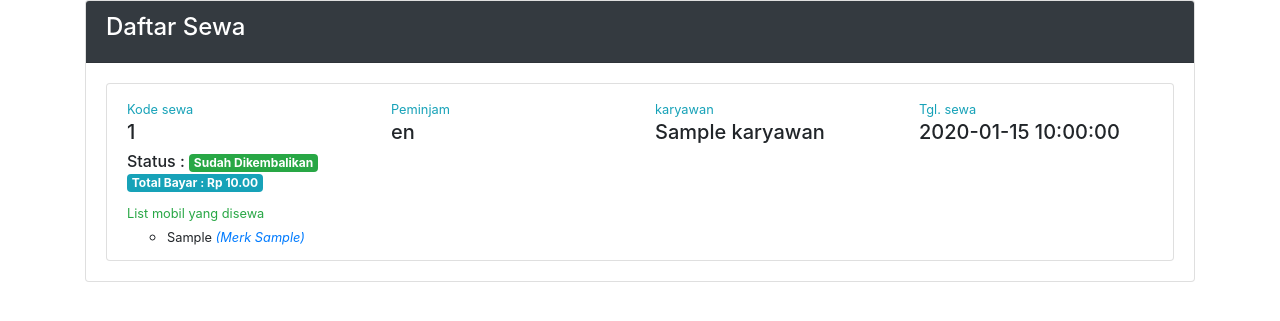
After one commit to Rarazu/rent_car, a PHP site: page /list-sewa.php in a window 1280 px wide. The commit adds this page. Shown: the top 321 px of the page. Run offline with PHP 8.4, Linux system fonts and the light colour scheme; tables that the repository leaves empty or names only in its code hold one stand-in row (values such as "Sample post").

Commit message:
Update Ketiga

```diff
--- /dev/null
+++ b/list-sewa.php
@@ -0,0 +1,121 @@
+<!DOCTYPE html>
+<html lang="en">
+<head>
+    <meta charset="UTF-8">
+    <meta http-equiv="X-UA-Compatible" content="IE=edge">
+    <meta name="viewport" content="width=device-width, initial-scale=1.0">
+    <link rel="stylesheet" href="css/bootstrap.min.css">
+    <title>Daftar Sewa</title>
+</head>
+<body>
+
+    <div class="container">
+        <div class="card">
+            <div class="card-header bg-dark">
+                <h4 class="text-white">
+                    Daftar Sewa
+                </h4>
+            </div>
+
+            <div class="card-body">
+                <ul class="list-group">
+                    <?php
+                    include "connection.php";
+                    $sql = "select
+                    sewa.*,pelanggan.*,karyawan.*
+                    from
+                    sewa inner join pelanggan
+                    on pelanggan.id_pelanggan=sewa.id_pelanggan
+                    inner join karyawan
+                    on sewa.id_karyawan=karyawan.id_karyawan";
+
+                    $hasil = mysqli_query($connect, $sql);
+                    while ($sewa = mysqli_fetch_array($hasil)) {
+                        ?>
+                        <li class="list-group-item">
+                            <div class="row">
+                                <div class="col-lg-3 col-md-6">
+                                    <small class="text-info">Kode sewa</small>
+                                    <h5><?=($sewa["id_sewa"])?></h5>
+                                </div>
+
+                                <div class="col-lg-3 col-md-6">
+                                <small class="text-info">Peminjam</small>
+                                    <h5><?=($sewa["nama_pelanggan"])?></h5>
+                                </div>
+
+                                <div class="col-lg-3 col-md-6">
+                                <small class="text-info">karyawan</small>
+                                    <h5><?=($sewa["nama_karyawan"])?></h5>
+                                </div>
+
+                                <div class="col-lg-3 col-md-6">
+                                <small class="text-info">Tgl. sewa</small>
+                                    <h5><?=($sewa["tgl_sewa"])?></h5>
+                                </div>
+                            </div>
+
+                            <div class="row">
+                                <div class="col-lg-4 col-md-6">
+                                    <h6>
+                                        Status :
+                                        <?php if ($sewa["tgl_sewa"] != $sewa["tgl_kembali"]) { ?>
+                                            <div class="badge badge-warning">
+                                                Masih Disewa
+                                            </div>
+                                            <a href="process-kembali.php?id_sewa=<?=$sewa["id_sewa"]?>"
+                                            onclick="return confirm('Kamu yakin ingin kembali?')">
+                                            <button class="btn btn-sm btn-success mx-2">
+                                                Dikembalikan
+                                            </button>
+                                            </a>
+
+                                        <?php } else {?>
+                                            <div class="badge badge-success">
+                                                Sudah Dikembalikan
+                                            </div>
+                                            <div class="badge badge-info">
+                                                Total Bayar : Rp <?=(number_format($sewa["total_bayar"],2))?>
+                                            </div>
+                                        <?php } ?>
+                                    </h6>
+                                </div>
+                            </div>
+
+                            <small class="text-success">
+                                List mobil yang disewa
+                            </small>
+
+                            <ul>
+                                <?php
+                                $id_sewa = $sewa["id_sewa"];
+                                $sql = "select * from sewa
+                                inner join mobil
+                                on sewa.id_mobil = mobil.id_mobil
+                                ";
+
+                                $hasil_mobil = mysqli_query($connect, $sql);
+                                while ($mobil = mysqli_fetch_array($hasil_mobil)) {
+                                    ?>
+                                    <li>
+                                        <small>
+                                            <?=($mobil["jenis"])?>
+                                            <i class="text-primary">
+                                                (Merk <?=($mobil["merk"])?>)
+                                            </i>
+                                        </small>
+                                    </li>
+                                    <?php
+                                }
+                                ?>
+                            </ul>
+                        </li>
+                        <?php }
+                    ?>
+                </ul>
+            </div>
+        </div>
+    </div>
+
+</body>
+</html>
```
Also changed, not shown: form-sewa.php (added, +89 -0 lines), list-mobil.php (+13 -3 lines), login.php (added, +37 -0 lines), process-kembali.php (added, +35 -0 lines), process-login.php (added, +29 -0 lines), process-sewa.php (added, +39 -0 lines), gambar/1636120758-coupe_toyota.jpg (added).
